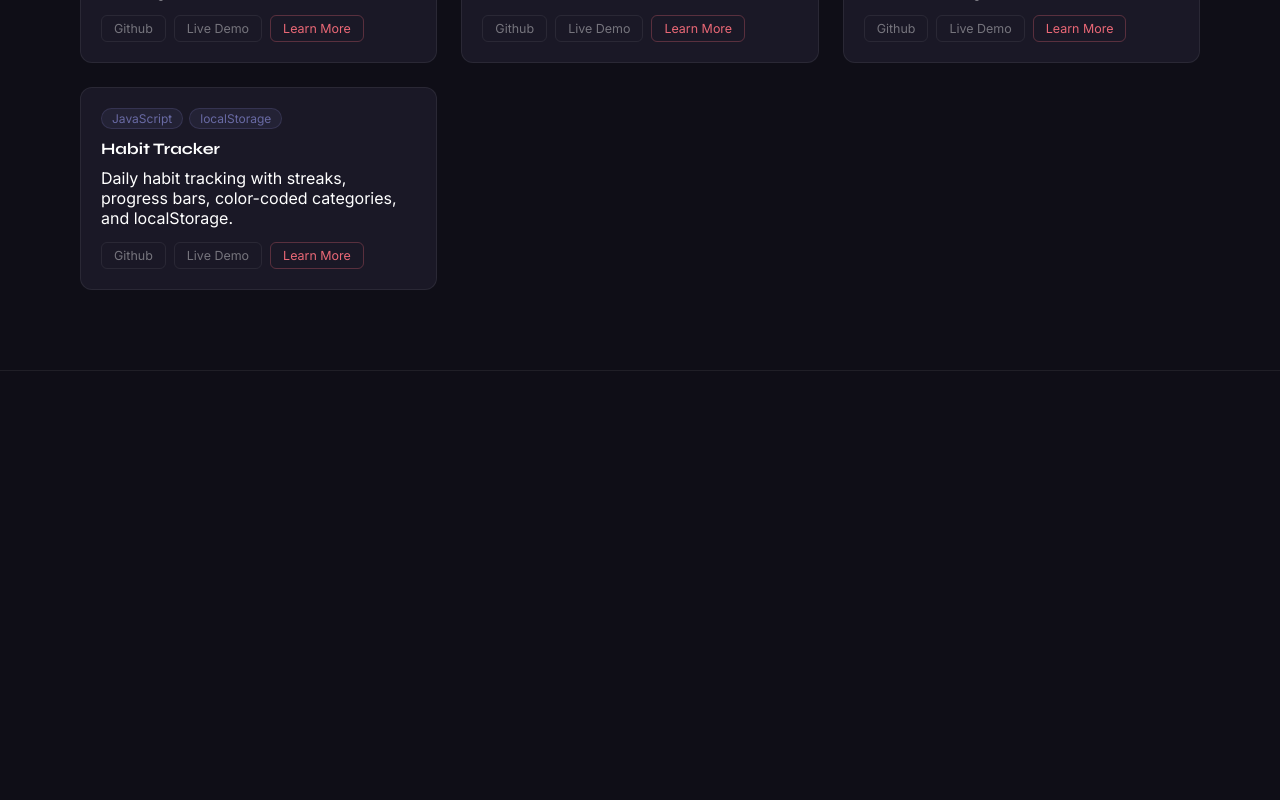
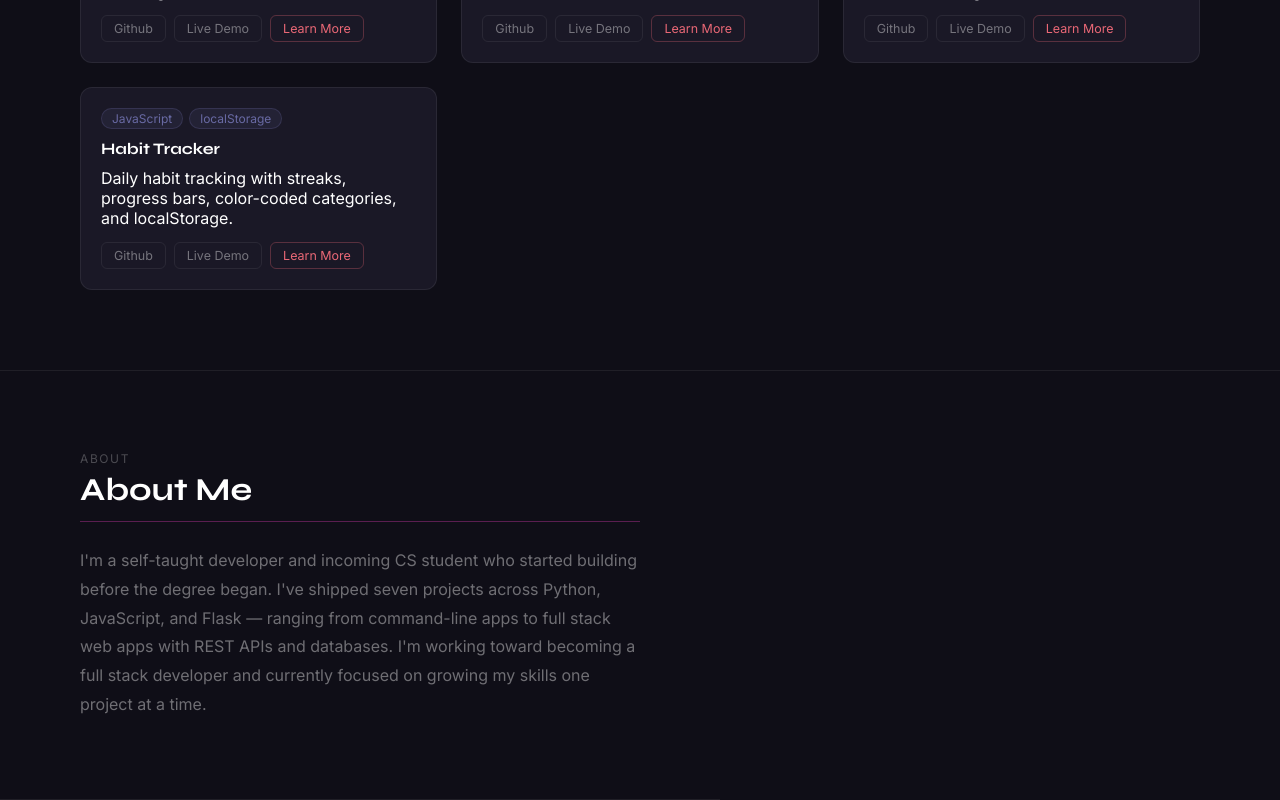
Before and after one commit to HashtagOne/Vue-Portfolio-Rebuild, a Vue app in the folder vue-portfolio/: page / in a window 1280 px wide. Shown: the part 1352-2152 px from the top of the page. Before the commit the page ends 1723 px from the top, so only its background shows below. Built offline with nearby package versions, Linux system fonts and the light colour scheme.

Commit message:
add abouts section

```diff
--- /dev/null
+++ b/vue-portfolio/src/components/AboutSection.vue
@@ -0,0 +1,56 @@
+<script setup></script>
+
+
+<template>
+    <section id="about">
+        <div class="section-header">
+            <span class="section-label">About</span>
+            <h2>About Me</h2>
+        </div>
+        <p>  I'm a self-taught developer and incoming CS student who started building
+      before the degree began. I've shipped seven projects across Python,
+      JavaScript, and Flask — ranging from command-line apps to full stack web
+      apps with REST APIs and databases. I'm working toward becoming a full
+      stack developer and currently focused on growing my skills one project
+      at a time.</p>
+    </section>
+</template>
+
+<style scoped>
+
+#about {
+    padding: 80px;
+    border-bottom: 0.5px solid var(--border);
+    max-width: 720px;
+}
+
+.section-header {
+    display: flex;
+    flex-direction: column;
+    margin-bottom: 24px;
+}
+
+.section-label {
+    color: var(--text-muted);
+    font-size: 0.75rem;
+    letter-spacing: 0.1rem;
+    text-transform: uppercase;
+}
+
+h2 {
+    font-size: 2rem;
+    font-weight: 700;
+    color: var(--text-primary);
+    margin-top: 4px;
+    padding-bottom: 12px;
+    border-bottom: 0.5px solid rgba(165, 46, 138, 0.5);
+    display: inline-block
+}
+
+p {
+    color: var(--text-secondary);
+    font-size: 1rem;
+    line-height: 1.8;
+}
+
+</style>
--- a/vue-portfolio/src/views/HomeView.vue
+++ b/vue-portfolio/src/views/HomeView.vue
@@ -2,11 +2,13 @@
 import NavBar from '../components/NavBar.vue'
 import HeroSection from '../components/HeroSection.vue'
 import ProjectsGrid from '../components/ProjectsGrid.vue'
+import AboutSection from '../components/AboutSection.vue'
 </script>
 <template>
     <NavBar />
     <HeroSection />
     <ProjectsGrid />
+    <AboutSection />
 </template>
 
 <style scoped></style>
```
